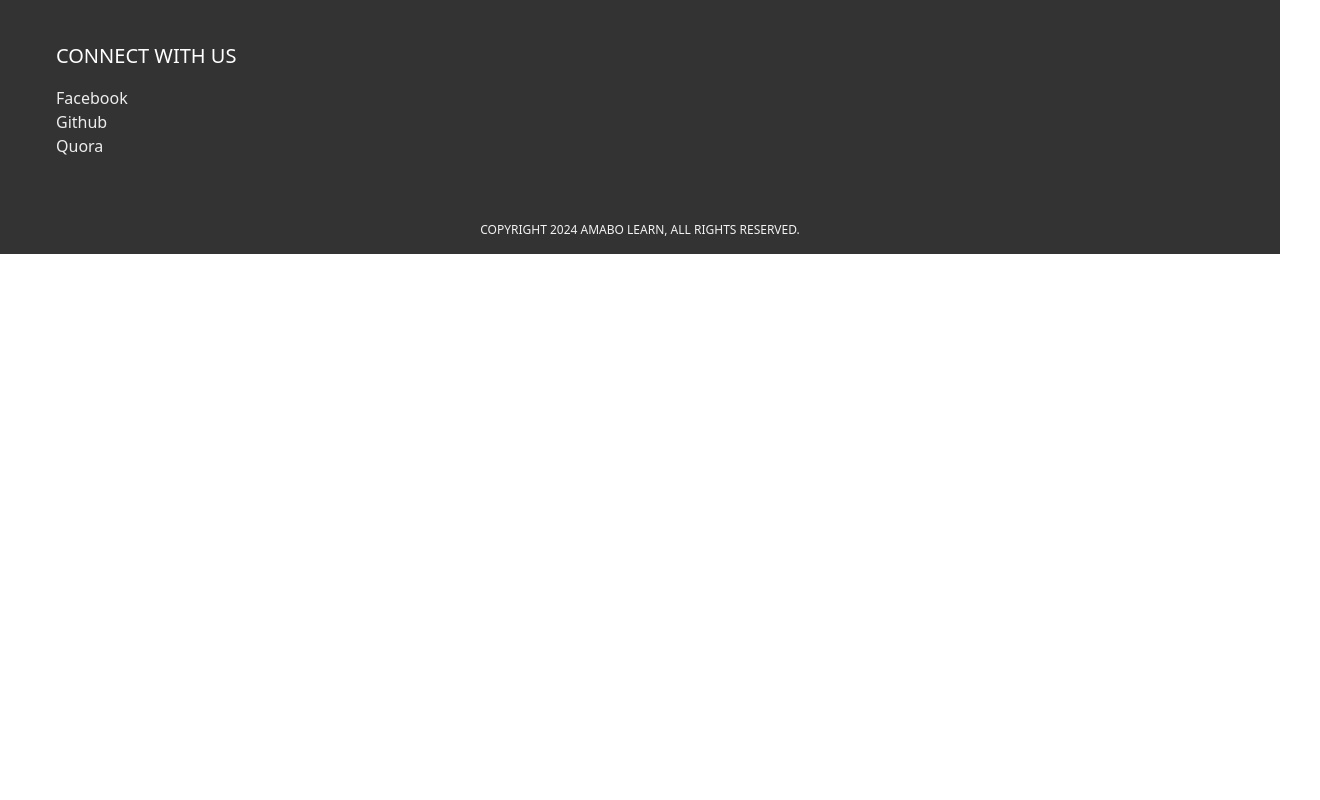
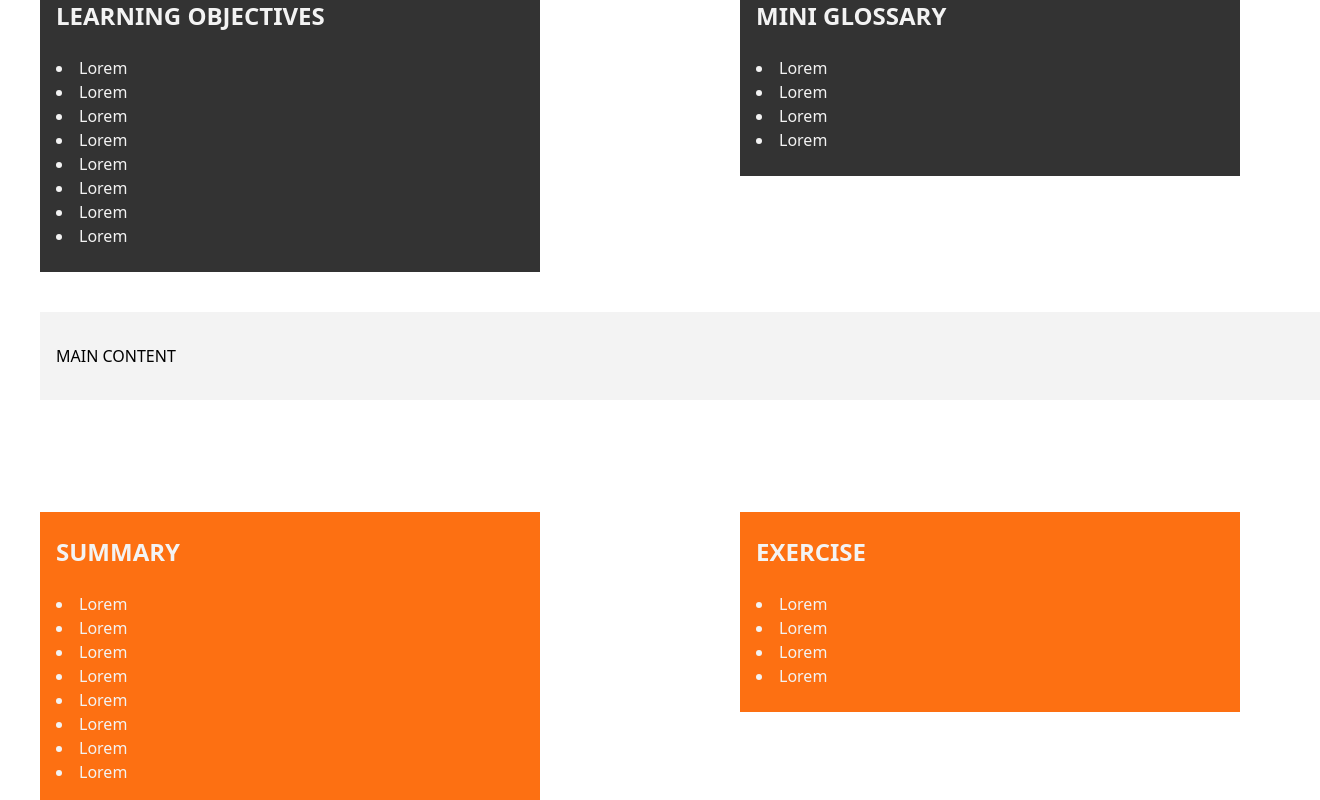
Before and after one commit to udezueoluomachi/amabo-learn-v2, a Next.js app: page /post/1 in a window 1280 px wide. Shown: the part 760-1560 px from the top of the page, 1320 px wide, since content can reach past the window. Before the commit the page ends 1014 px from the top, so only its background shows below. Built offline with nearby package versions, Linux system fonts and the light colour scheme.

Commit message:
Finished the section for the main post page.

```diff
--- a/src/app/post/[postid]/page.js
+++ b/src/app/post/[postid]/page.js
@@ -1,10 +1,9 @@
 import Header from "@/components/Header"
 import Footer from "@/components/Footer"
-import Link from 'next/link'
 
 export const metadata = {
-  title : "Biology - Amabo Learn",
-  "description" : "Explore All of our available Topics on biology"
+  title : "Post title - Subject | Amabo Learn",
+  "description" : "Full description of the topic"
 }
 
 export default function Home({params}) {
@@ -12,12 +11,119 @@ export default function Home({params}) {
   return (
     <>
     <Header />
-    <div className="my-20 w-full p-6 md:p-16 mb-20">
+    <div className="my-20 w-full p-6 md:p-16">
       <div className="flex items-center flex-col p-4 h-60 md:h-96 w-full bg-pattern-brand bg-no-repeat bg-white-1 bg-cover bg-center">
         <h1 className="text-black-1 font-bold text-xl md:text-2xl mt-10" ># SUBJECT NAME</h1>
         <h2 className="text-purple font-bold text-2xl md:text-4xl mt-14 md:mt-20" >SUBJECT FULL TOPIC</h2>
       </div>
     </div>
+    <div className="flex justify-between flex-col md:flex-row w-full text-white-2 p-10 mt-12">
+        <div className="bg-black-1 w-full md:w-2/4 min-w-[315px] max-w-[500px] h-max px-4 py-6 mt-6" >
+            <h3 className="text-xl md:text-2xl font-bold">
+                LEARNING OBJECTIVES
+            </h3>
+            <ul className="list-disc list-inside text-base font-normal mt-6">
+                <li>
+                    Lorem
+                </li>
+                <li>
+                    Lorem
+                </li>
+                <li>
+                    Lorem
+                </li>
+                <li>
+                    Lorem
+                </li>
+                <li>
+                    Lorem
+                </li>
+                <li>
+                    Lorem
+                </li>
+                <li>
+                    Lorem
+                </li>
+                <li>
+                    Lorem
+                </li>
+            </ul>
+        </div>
+        <div className="bg-black-1 w-full md:w-2/4 min-w-[315px] max-w-[500px] h-max px-4 py-6 mt-6" >
+            <h3 className="text-xl md:text-2xl font-bold">
+                MINI GLOSSARY
+            </h3>
+            <ul className="list-disc list-inside text-base font-normal mt-6">
+                <li>
+                    Lorem
+                </li>
+                <li>
+                    Lorem
+                </li>
+                <li>
+                    Lorem
+                </li>
+                <li>
+                    Lorem
+                </li>
+            </ul>
+        </div>
+    </div>
+    <div className="px-4 py-8 h-max mx-10 w-full bg-white-2">
+        MAIN CONTENT
+    </div>
+    <div className="flex justify-between flex-col md:flex-row w-full text-white-2 p-10 mt-12">
+        <div className="bg-orange-1 w-full md:w-2/4 min-w-[315px] max-w-[500px] h-max px-4 py-6 mt-6" >
+            <h3 className="text-xl md:text-2xl font-bold">
+                SUMMARY
+            </h3>
+            <ul className="list-disc list-inside text-base font-normal mt-6">
+                <li>
+                    Lorem
+                </li>
+                <li>
+                    Lorem
+                </li>
+                <li>
+                    Lorem
+                </li>
+                <li>
+                    Lorem
+                </li>
+                <li>
+                    Lorem
+                </li>
+                <li>
+                    Lorem
+                </li>
+                <li>
+                    Lorem
+                </li>
+                <li>
+                    Lorem
+                </li>
+            </ul>
+        </div>
+        <div className="bg-orange-1 w-full md:w-2/4 min-w-[315px] max-w-[500px] h-max px-4 py-6 mt-6" >
+            <h3 className="text-xl md:text-2xl font-bold">
+                EXERCISE
+            </h3>
+            <ul className="list-disc list-inside text-base font-normal mt-6">
+                <li>
+                    Lorem
+                </li>
+                <li>
+                    Lorem
+                </li>
+                <li>
+                    Lorem
+                </li>
+                <li>
+                    Lorem
+                </li>
+            </ul>
+        </div>
+    </div>
     <Footer />
     </>
   )
```
